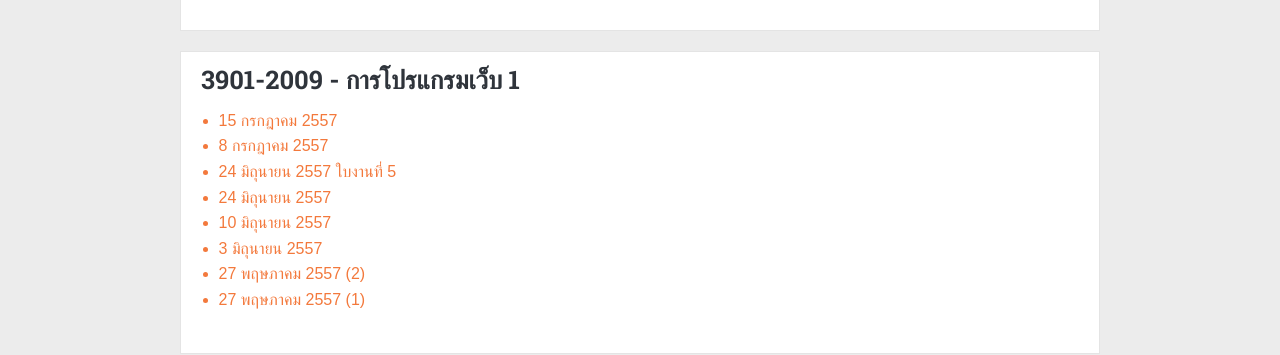
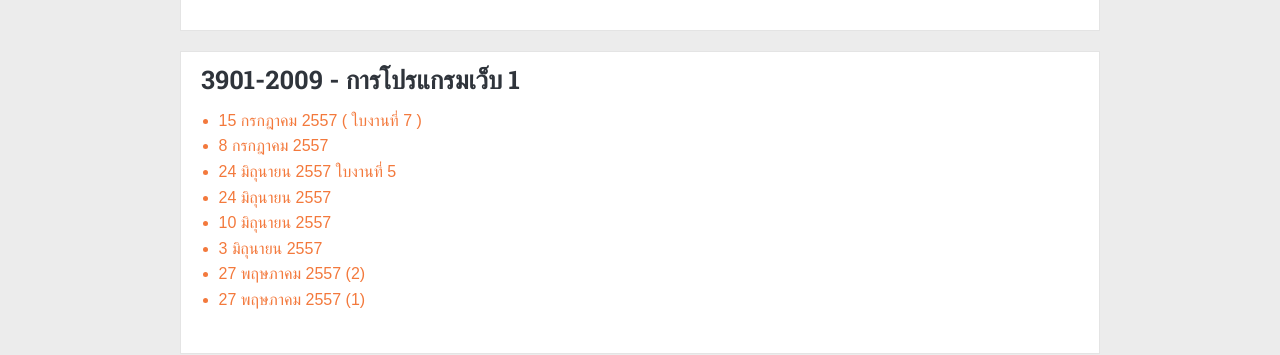
Before and after one commit to ichaiwut/ichaiwut.github.io, a Jekyll site: the page built from slides/high-diploma.html, in a window 1280 px wide. Shown: the part 554-909 px from the top of the page. Built offline with Jekyll 4.4.1, drawn with Linux system fonts in a browser that asks for light colours; Markdown is read by kramdown in place of the engine named in the settings.

Commit message:
Added slide

```diff
--- a/slides/high-diploma.html
+++ b/slides/high-diploma.html
@@ -42,7 +42,10 @@
 			<div class="post-list-container slide-con" id="web-program">
 				<h2>3901-2009 - การโปรแกรมเว็บ 1</h2>
 				<ul>
-					<li><a href="https://www.dropbox.com/s/c7guidzzbxbwp7w/3901-2009_15-07-2014.pdf" target="_blank">15 กรกฎาคม 2557</a></li>
+					<li>
+						<a href="https://www.dropbox.com/s/c7guidzzbxbwp7w/3901-2009_15-07-2014.pdf" target="_blank">15 กรกฎาคม 2557</a>
+						( <a href="https://www.dropbox.com/s/rrmxd4wmz9asgu5/%E0%B9%83%E0%B8%9A%E0%B8%87%E0%B8%B2%E0%B8%99%E0%B8%97%E0%B8%B5%E0%B9%88%206.docx">ใบงานที่ 7</a> )
+					</li>
 					<li><a href="https://www.dropbox.com/s/41wpybo8r043ir9/3901-2009_8-07-2014.pdf" target="_blank">8 กรกฎาคม 2557</a></li>
 					<li>
 						<a href="https://www.dropbox.com/s/9w8lqiyz9o8iofr/3901-2009_24-06-2014.pdf" target="_blank">24 มิถุนายน 2557</a>
```
